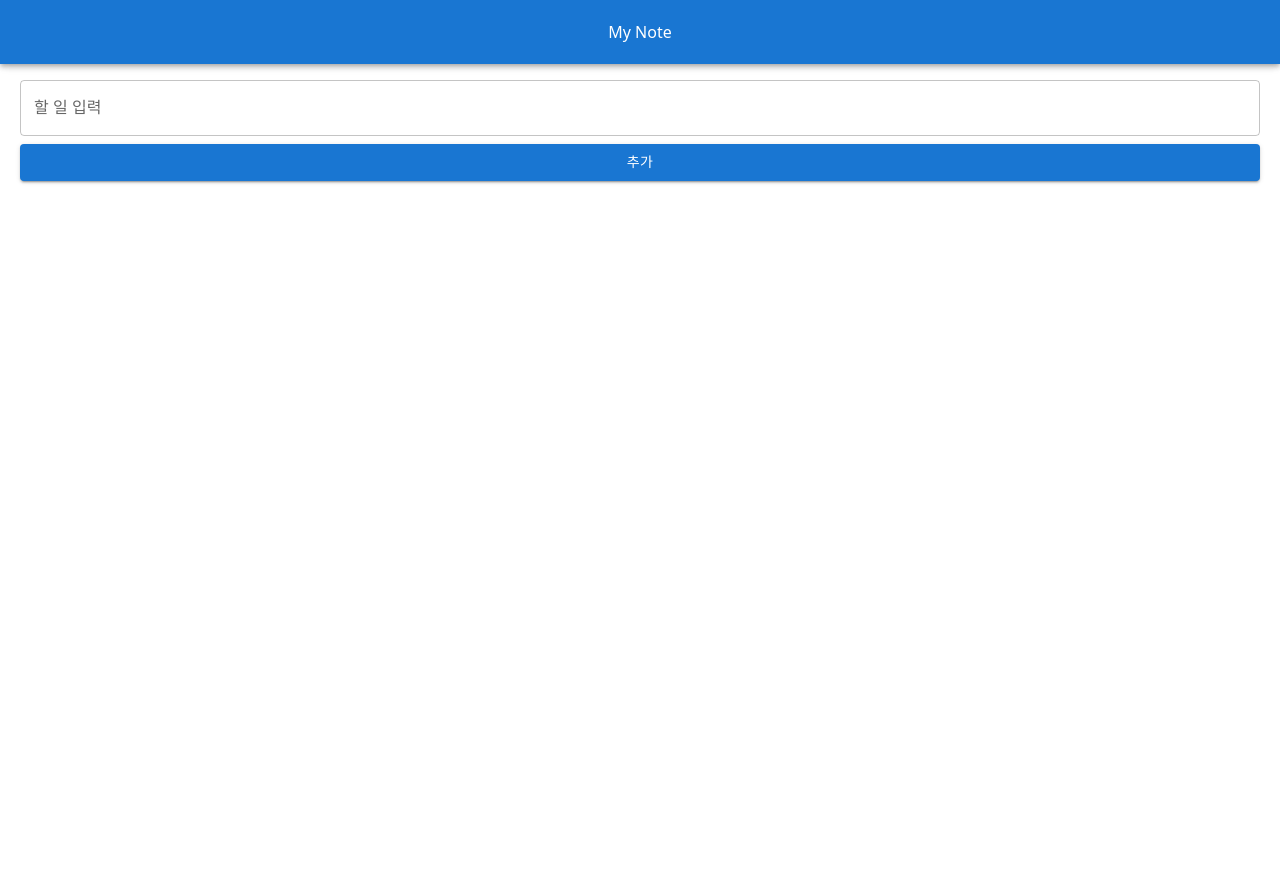
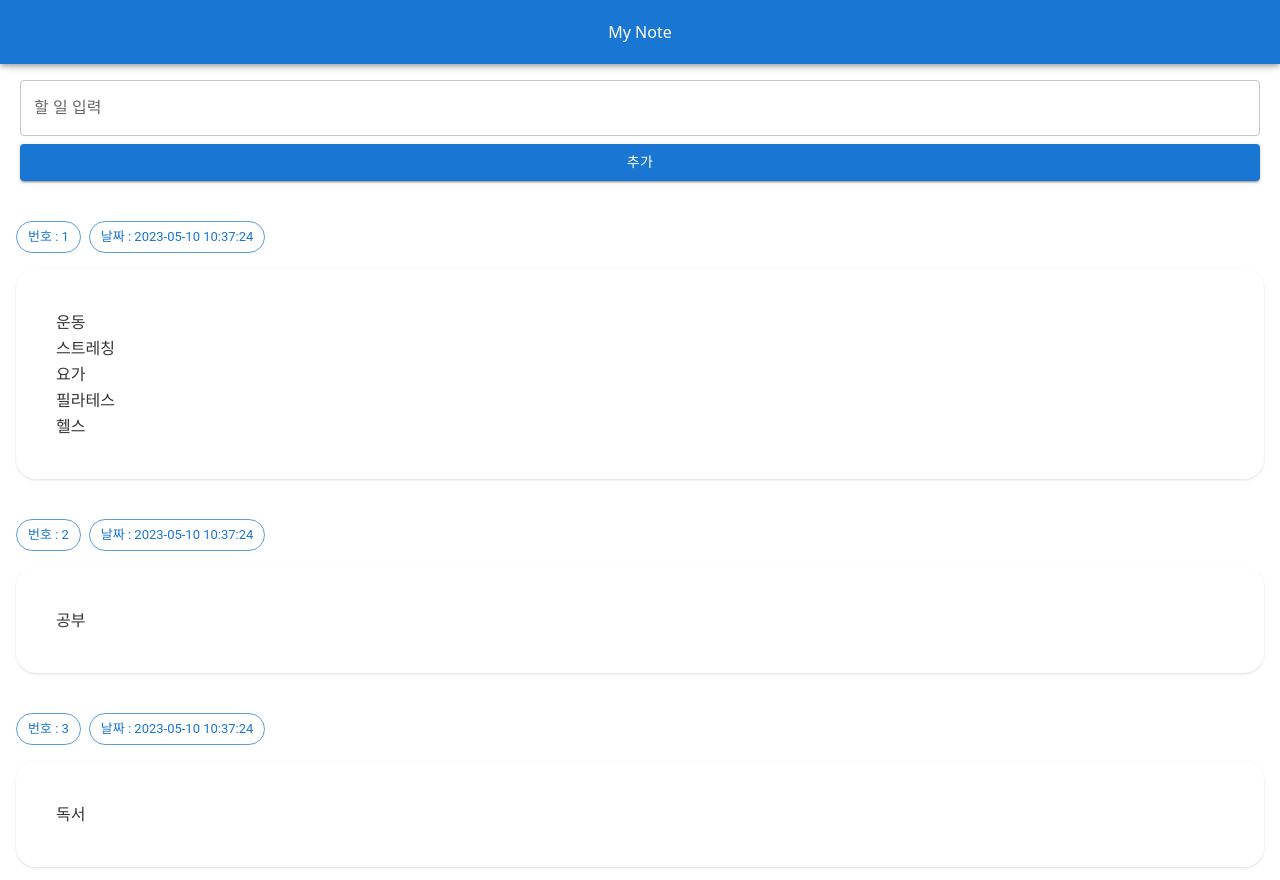
Before and after one commit to kkwonju/2023_04_react_test, a React (Create React App) app: page / in a window 1280 px wide. Built offline with nearby package versions, Linux system fonts and the light colour scheme; the HTML template or start-up script is replaced by a standard one; a web font is replaced by a local one.

Commit message:
Chip 추가, 행간, 지난 버그 수정

```diff
--- a/src/App.js
+++ b/src/App.js
@@ -1,5 +1,5 @@
-import { AppBar, Toolbar, Button, TextField } from "@mui/material";
-import React, { useState, useRef } from "react";
+import { AppBar, Toolbar, Button, TextField, Chip } from "@mui/material";
+import React, { useState, useRef, useEffect } from "react";
 
 function useTodosState() {
   const [todos, setTodos] = useState([]);
@@ -14,8 +14,7 @@ function useTodosState() {
       regDate: dateToStr(new Date()),
     }
 
-    const newTodos = [...todos, newTodo];
-    setTodos(newTodos);
+    setTodos((todos) => [...todos, newTodo]);
   };
 
   const modifyTodo = (index, newContent) => {
@@ -40,6 +39,12 @@ function useTodosState() {
 function App() {
   const todosState = useTodosState();
 
+  useEffect(() => {
+    todosState.addTodo("운동\n스트레칭\n요가\n필라테스\n헬스");
+    todosState.addTodo("공부");
+    todosState.addTodo("독서");
+  }, [])
+
   const onSubmit = (e) => {
     e.preventDefault();
 
@@ -56,6 +61,7 @@ function App() {
     form.content.value = "";
     form.content.focus();
   };
+
   return (
     <>
       <AppBar position="fixed">
@@ -67,18 +73,35 @@ function App() {
       </AppBar>
 
       <form onSubmit={onSubmit} className="flex flex-col mt-5 px-5 gap-2">
-        <TextField autoCapitalize="off" name="content" variant="outlined" label="할 일 입력" />
-        <Button variant="contained">추가</Button>
+        <TextField
+          minRows={3}
+          maxRows={10}
+          autoCapitalize="off"
+          name="content"
+          variant="outlined"
+          label="할 일 입력"
+        />
+        <Button variant="contained" type="submit">추가</Button>
       </form>
       <div className="mt-5 px-4">
         <ul>
           {todosState.todos.map((todo) => (
             <li key={todo.id} className="mt-10">
               <div className="flex gap-2">
-                <span>번호 : {todo.id}</span>
-                <span>날짜 : {todo.regDate}</span>
+                <Chip
+                  label={`번호 : ${todo.id}`}
+                  variant="outlined"
+                  color="primary"
+                />
+                <Chip
+                  label={`날짜 : ${todo.regDate}`}
+                  variant="outlined"
+                  color="primary"
+                />
               </div>
-              <div>{todo.content}</div>
+              <div class="mt-4 p-10 shadow rounded-[20px] whitespace-pre-wrap leading-relaxed">
+                {todo.content}
+              </div>
             </li>
           ))}
         </ul>
--- a/src/Root.js
+++ b/src/Root.js
@@ -9,7 +9,6 @@ export default function Root() {
         palette: {
             primary: {
                 main: '#ff80ab',
-                contrastText: 'white',
             },
         }
     });
```
Also changed, not shown: src/App copy.js (+4 -4 lines).
